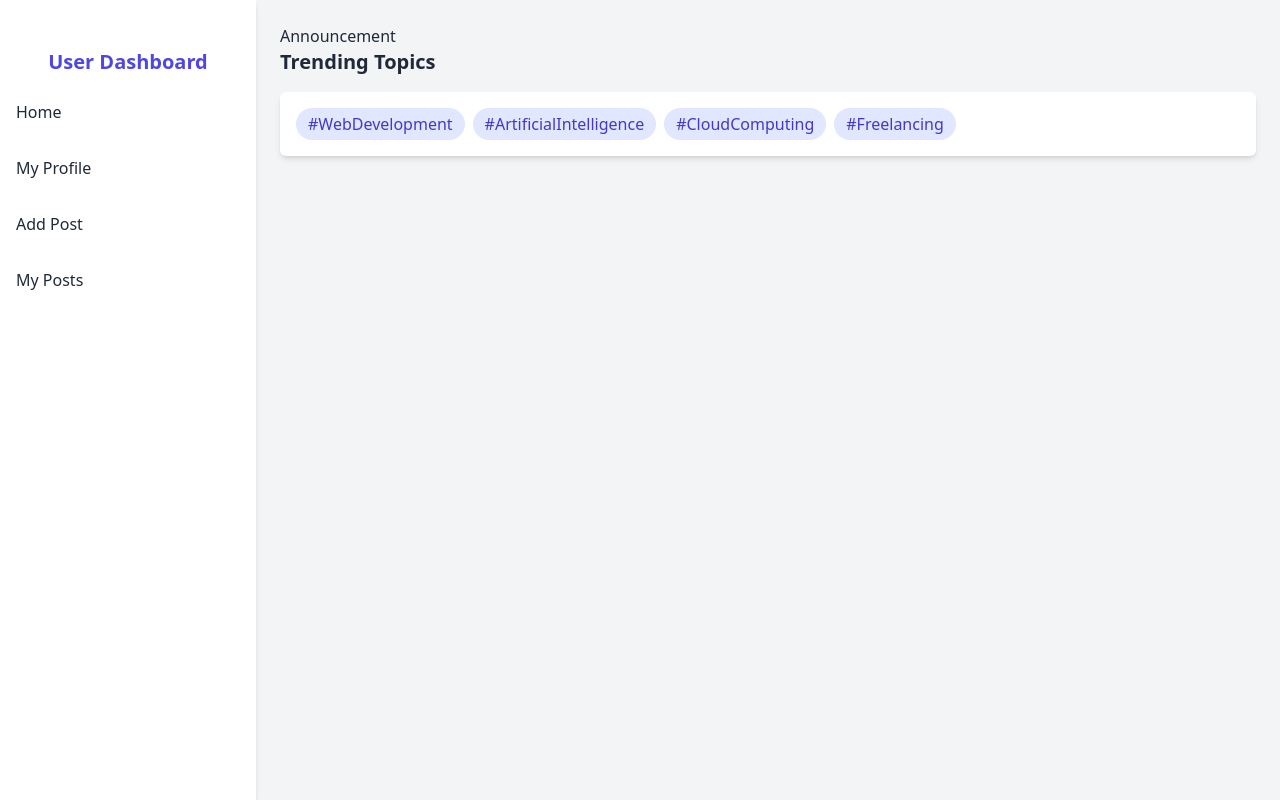
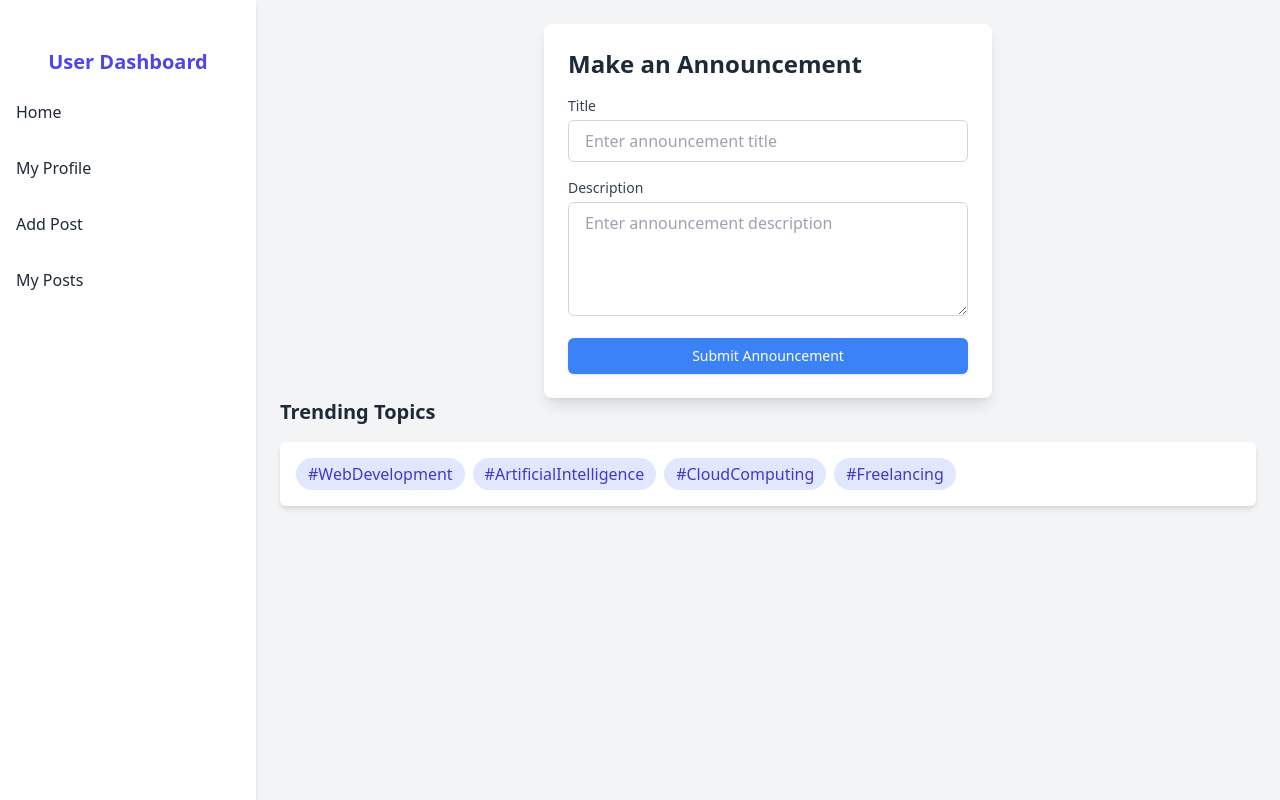
Before and after one commit to Shifat507/tagTalks-client-side, a React (Vite) app: page /dashboard/announcement in a window 1280 px wide. Built offline with nearby package versions, Linux system fonts and the light colour scheme; no server answers.

Commit message:
added announcement form

```diff
--- a/src/components/Announcement.jsx
+++ b/src/components/Announcement.jsx
@@ -1,11 +1,75 @@
-import React from 'react';
+import React, { useState } from "react";
+import useAxiosSecure from "../hooks/useAxiosSecure";
 
 const Announcement = () => {
-    return (
-        <div>
-            <h1>Announcement</h1>
+  const [title, setTitle] = useState("");
+  const [description, setDescription] = useState("");
+
+  const axiosSecure = useAxiosSecure();
+
+  const handleSubmit = async(e) => {
+    e.preventDefault();
+    const announcement = {
+        title,
+        description
+    }
+    console.log(announcement);
+    const res = await axiosSecure.post('/announcement',announcement);
+    console.log(res.data);
+
+    setTitle("");
+    setDescription("");
+  };
+
+  return (
+    <div className="max-w-md mx-auto bg-white shadow-lg rounded-lg p-6">
+      <h2 className="text-2xl font-bold text-gray-800 mb-4">
+        Make an Announcement
+      </h2>
+      <form onSubmit={handleSubmit}>
+        <div className="mb-4">
+          <label
+            htmlFor="title"
+            className="block text-sm font-medium text-gray-700 mb-1"
+          >
+            Title
+          </label>
+          <input
+            type="text"
+            id="title"
+            value={title}
+            onChange={(e) => setTitle(e.target.value)}
+            placeholder="Enter announcement title"
+            className="w-full px-4 py-2 border border-gray-300 rounded-md focus:ring-2 focus:ring-blue-500 focus:outline-none"
+            required
+          />
         </div>
-    );
+        <div className="mb-4">
+          <label
+            htmlFor="description"
+            className="block text-sm font-medium text-gray-700 mb-1"
+          >
+            Description
+          </label>
+          <textarea
+            id="description"
+            value={description}
+            onChange={(e) => setDescription(e.target.value)}
+            placeholder="Enter announcement description"
+            rows="4"
+            className="w-full px-4 py-2 border border-gray-300 rounded-md focus:ring-2 focus:ring-blue-500 focus:outline-none"
+            required
+          ></textarea>
+        </div>
+        <button
+          type="submit"
+          className="w-full bg-blue-500 text-white text-sm font-medium px-4 py-2 rounded-md shadow hover:bg-blue-600 transition-colors"
+        >
+          Submit Announcement
+        </button>
+      </form>
+    </div>
+  );
 };
 
 export default Announcement;
--- a/src/pages/HomePage/Home.jsx
+++ b/src/pages/HomePage/Home.jsx
@@ -3,6 +3,10 @@ import Banner from '../../components/Banner';
 import AllPosts from './AllPosts';
 import Categories from '../../components/Categories';
 import { MdOutlineCategory } from 'react-icons/md';
+import useAdmin from '../../hooks/useAdmin';
+import evodiaPerfume from '../../assets/brandImg/evodia.jpg'
+import jhankerMBook from '../../assets/brandImg/Jhanker-M-book.jpg'
+import { Link } from 'react-router-dom';
 
 const Home = () => {
     const [category, setCategory] = useState('');
@@ -11,6 +15,7 @@ const Home = () => {
         setCategory(e.target.value);
     }
     console.log(category);
+    const [isAdmin] = useAdmin();
 
     return (
         <div className='mx-auto flex justify-between'>
@@ -36,7 +41,44 @@ const Home = () => {
                 <AllPosts category={category}></AllPosts>
             </div>
             <aside className='w-72 px-4  md:block hidden'>
-                <h1 className='text-2xl font-semibold'>Announcement</h1>
+                {
+                    isAdmin && <Link to='/announcement' className="btn btn-xs sm:btn-sm md:btn-md lg:btn-lg">Announcement</Link>
+                }
+                <>
+                    <h2 className='text-xl font-bold mt-8 mb-3'>Sponsored</h2>
+                    <div className="max-w-xs mx-auto bg-white rounded-lg shadow-lg overflow-hidden hover:shadow-xl transition-shadow duration-300 mb-4">
+                        <div className="relative">
+                            <img
+                                src={evodiaPerfume}
+
+                                className="w-full h-40 object-cover"
+                            />
+                            <span className="absolute bottom-2 left-2 bg-black bg-opacity-70 text-white text-sm font-semibold px-3 py-1 rounded">
+                                Sponsored
+                            </span>
+                        </div>
+                        <div className="p-4 text-center">
+                            <h3 className="text-lg font-bold text-gray-800">Evodia</h3>
+                            <span>Bleu de Chanel</span>
+                        </div>
+                    </div>
+                    <div className="max-w-xs mx-auto bg-white rounded-lg shadow-lg overflow-hidden hover:shadow-xl transition-shadow duration-300">
+                        <div className="relative">
+                            <img
+                                src={jhankerMBook}
+
+                                className="w-full h-40 object-cover"
+                            />
+                            <span className="absolute bottom-2 left-2 bg-black bg-opacity-70 text-white text-sm font-semibold px-3 py-1 rounded">
+                                Sponsored
+                            </span>
+                        </div>
+                        <div className="p-4 text-center">
+                            <h3 className="text-lg font-bold text-gray-800">Jhankar Mahbub</h3>
+                            <span>Going Through Struggle</span>
+                        </div>
+                    </div>
+                </>
             </aside>
         </div>
     );
--- a/src/routes/routes.jsx
+++ b/src/routes/routes.jsx
@@ -74,6 +74,10 @@ export const router = createBrowserRouter([
             {
                 path: '/allUsers',
                 element: <PrivateRoute><AllUsers></AllUsers></PrivateRoute>
+            },
+            {
+                path: "/announcement",
+                element: <Announcement></Announcement>
             }
         ]
     },
@@ -114,7 +118,7 @@ export const router = createBrowserRouter([
             {
                 path: "activities",
                 element: <Activities></Activities>
-            },
+            }
 
         ]
     }
```
Also changed, not shown: src/assets/brandImg/Jhanker-M-book.jpg (added), src/assets/brandImg/evodia.jpg (added).
